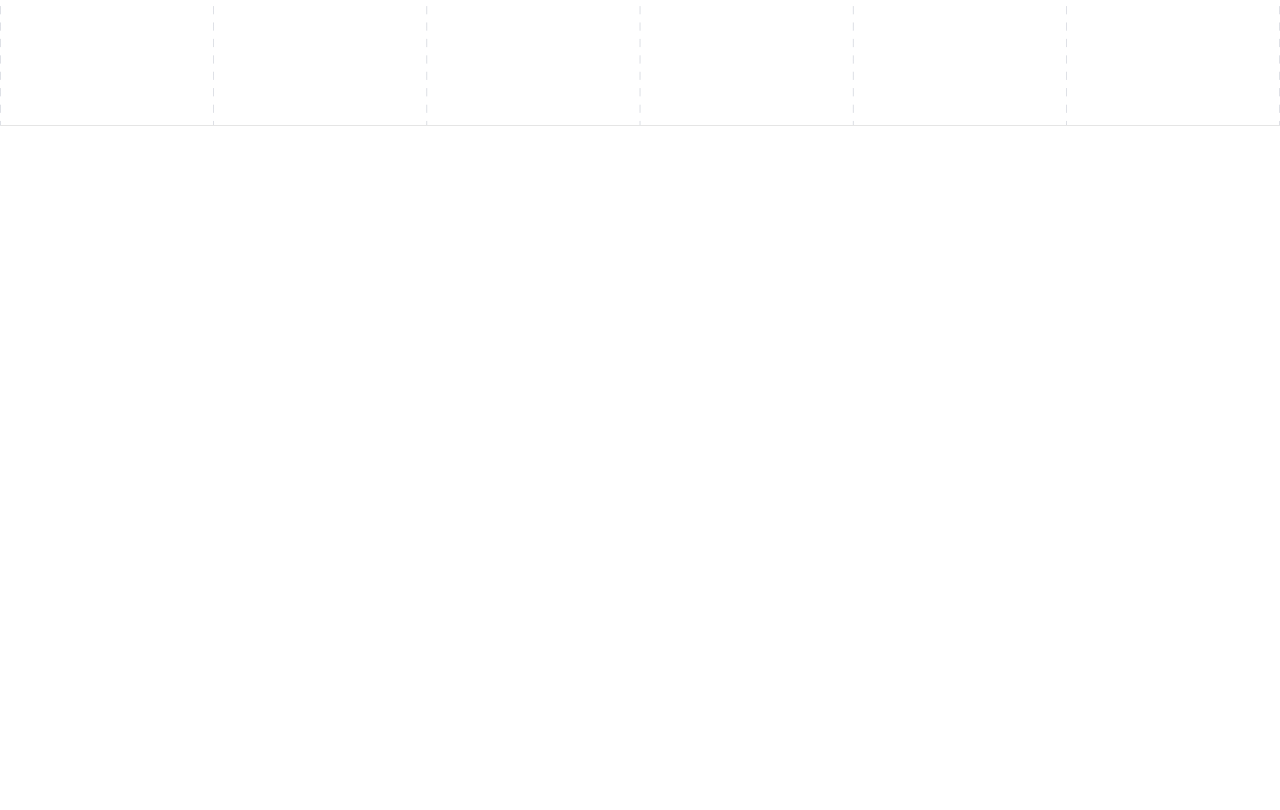
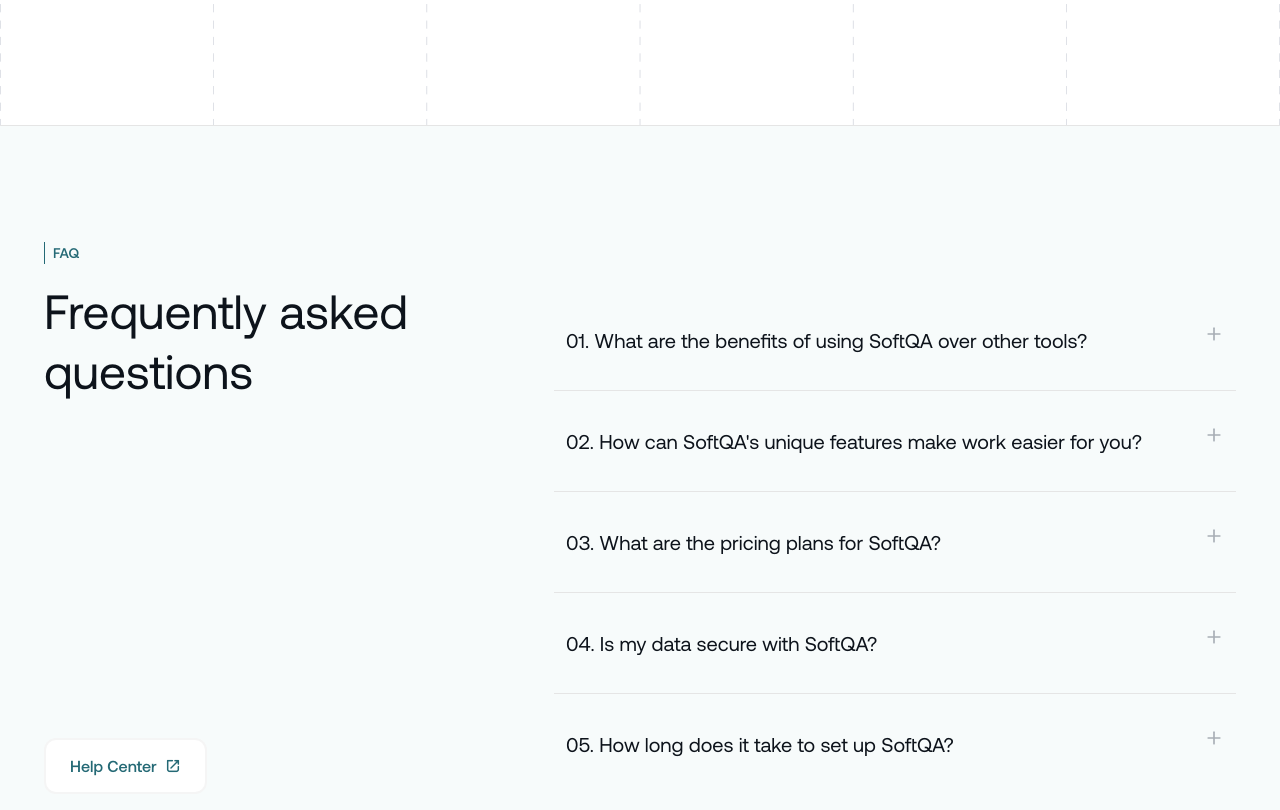
Before and after one commit to azkaanasiyya/softqa, a Next.js app: page /home in a window 1280 px wide. Shown: the part 4068-4878 px from the top of the page. Before the commit the page ends 4194 px from the top, so only its background shows below. Built offline with nearby package versions, Linux system fonts and the light colour scheme.

Commit message:
feat(home): add FAQ section

```diff
--- a/package.json
+++ b/package.json
@@ -9,6 +9,7 @@
     "lint": "next lint"
   },
   "dependencies": {
+    "@radix-ui/react-accordion": "^1.2.11",
     "@radix-ui/react-slot": "^1.2.3",
     "class-variance-authority": "^0.7.1",
     "clsx": "^2.1.1",
--- a/src/app/home/page.tsx
+++ b/src/app/home/page.tsx
@@ -1,4 +1,5 @@
 import HomeContent from "@/components/home/content";
+import HomeFAQs from "@/components/home/faqs";
 import HomeHero from "@/components/home/hero";
 import HomeSocialProof from "@/components/home/socialProof";
 import HomeTestimonials from "@/components/home/testimonials";
@@ -12,6 +13,7 @@
             <HomeContent />
             <HomeUsers />
             <HomeTestimonials />
+            <HomeFAQs />
         </div>
     )
 }
--- /dev/null
+++ b/src/components/data/faqs.ts
@@ -0,0 +1,39 @@
+export interface faqsProps {
+    value: string;
+    title: string;
+    desc: string;
+    description: string;
+}
+
+export const faqs: faqsProps[] = [
+    {
+        value: "01",
+        title: "01. What are the benefits of using SoftQA over other tools?",
+        desc: "SoftQA isn't just another team tool—it's your team's new powerhouse!",
+        description:"Another things, SoftQA AI Test Coder is the only platform to combine contextual insights, code intelligence and generative AI to write valid test code within complex environments automatically."
+    },
+    {
+        value: "02",
+        title: "02. How can SoftQA's unique features make work easier for you?",
+        desc: "SoftQA isn't just another team tool—it's your team's new powerhouse!",
+        description:"Another things, SoftQA AI Test Coder is the only platform to combine contextual insights, code intelligence and generative AI to write valid test code within complex environments automatically."
+    },
+    {
+        value: "03",
+        title: "03. What are the pricing plans for SoftQA?",
+        desc: "SoftQA isn't just another team tool—it's your team's new powerhouse!",
+        description:"Another things, SoftQA AI Test Coder is the only platform to combine contextual insights, code intelligence and generative AI to write valid test code within complex environments automatically."
+    },
+    {
+        value: "04",
+        title: "04. Is my data secure with SoftQA?",
+        desc: "SoftQA isn't just another team tool—it's your team's new powerhouse!",
+        description:"Another things, SoftQA AI Test Coder is the only platform to combine contextual insights, code intelligence and generative AI to write valid test code within complex environments automatically."
+    },
+    {
+        value: "05",
+        title: "05. How long does it take to set up SoftQA?",
+        desc: "SoftQA isn't just another team tool—it's your team's new powerhouse!",
+        description:"Another things, SoftQA AI Test Coder is the only platform to combine contextual insights, code intelligence and generative AI to write valid test code within complex environments automatically."
+    },
+]
--- /dev/null
+++ b/src/components/home/faqs.tsx
@@ -0,0 +1,48 @@
+import { Button } from "../ui/button";
+import Image from "next/image";
+import {
+  Accordion,
+  AccordionContent,
+  AccordionItem,
+  AccordionTrigger,
+} from "@/components/ui/accordion"
+import { faqs } from "../data/faqs";
+
+export default function HomeFAQs() {
+    return (
+        <div className="bg-primary-50 py-[116px] px-[124px] flex flex-col justify-center items-center">
+            <div className="max-w-[1192px] flex flex-row gap-8">
+                <div className="w-[478px] flex flex-col justify-between items-start">
+                    <div className="flex flex-col gap-4">
+                        <div className="flex flex-row gap-2">
+                            <div className="h-[22px] w-[1px] bg-primary-500" />
+                            <p className="text-[14px] font-medium leading-[22px] uppercase text-primary-500">faq</p>
+                        </div>
+                        <h2 className="max-w-[580px] text-[48px] leading-[60px] font-normal text-grayscale-900">Frequently asked questions</h2>
+                    </div>
+                    <Button variant="login" size="medium" className="cursor-pointer text-primary-500">
+                        Help Center
+                        <Image src="/home/help-icon.png" alt="faqs" width={16} height={16} />
+                    </Button>
+                </div>
+                <div className="flex justify-center pt-12 w-[682px]">
+                    <div className="flex flex-col w-[682px]">
+                        <Accordion
+                            type="single"
+                            collapsible
+                            className="w-[682px]"
+                        >
+                            {faqs.map((faq) => (
+                                <AccordionItem value={faq.value} key={faq.value}>
+                                    <AccordionTrigger>{faq.title}</AccordionTrigger>
+                                    <AccordionContent>{faq.desc}</AccordionContent>
+                                    <AccordionContent>{faq.description}</AccordionContent>
+                                </AccordionItem>
+                            ))}
+                        </Accordion>
+                    </div>
+                </div>
+            </div>
+        </div>
+    )
+}
--- /dev/null
+++ b/src/components/ui/accordion.tsx
@@ -0,0 +1,66 @@
+"use client"
+
+import * as React from "react"
+import * as AccordionPrimitive from "@radix-ui/react-accordion"
+import { Plus } from "lucide-react"
+
+import { cn } from "@/lib/utils"
+
+function Accordion({
+  ...props
+}: React.ComponentProps<typeof AccordionPrimitive.Root>) {
+  return <AccordionPrimitive.Root data-slot="accordion" {...props} />
+}
+
+function AccordionItem({
+  className,
+  ...props
+}: React.ComponentProps<typeof AccordionPrimitive.Item>) {
+  return (
+    <AccordionPrimitive.Item
+      data-slot="accordion-item"
+      className={cn("border-b last:border-b-0", className)}
+      {...props}
+    />
+  )
+}
+
+function AccordionTrigger({
+  className,
+  children,
+  ...props
+}: React.ComponentProps<typeof AccordionPrimitive.Trigger>) {
+  return (
+    <AccordionPrimitive.Header className="flex">
+      <AccordionPrimitive.Trigger
+        data-slot="accordion-trigger"
+        className={cn(
+          "focus-visible:border-ring focus-visible:ring-ring/50 px-3 py-8 flex flex-1 items-start justify-between gap-4 rounded-md text-left text-[20px] font-normal leading-[36px] text-grayscale-900 transition-all outline-none focus-visible:ring-[3px] disabled:pointer-events-none disabled:opacity-50 [&[data-state=open]>svg]:rotate-180",
+          className
+        )}
+        {...props}
+      >
+        {children}
+        <Plus className="pointer-events-none size-5 shrink-0 translate-y-0.5 text-grayscale-300 transition-transform duration-200" />
+      </AccordionPrimitive.Trigger>
+    </AccordionPrimitive.Header>
+  )
+}
+
+function AccordionContent({
+  className,
+  children,
+  ...props
+}: React.ComponentProps<typeof AccordionPrimitive.Content>) {
+  return (
+    <AccordionPrimitive.Content
+      data-slot="accordion-content"
+      className="data-[state=closed]:animate-accordion-up px-3 text-[18px] leading-[32px] font-normal text-grayscale-400 data-[state=open]:animate-accordion-down overflow-hidden text-sm"
+      {...props}
+    >
+      <div className={cn("pt-0 pb-4", className)}>{children}</div>
+    </AccordionPrimitive.Content>
+  )
+}
+
+export { Accordion, AccordionItem, AccordionTrigger, AccordionContent }
--- a/src/components/ui/button.tsx
+++ b/src/components/ui/button.tsx
@@ -16,6 +16,7 @@
       },
       size: {
         default: "h-[48px] rounded-[8px] px-[24px] py-[12px] text-[16px] flex flex-col justify-center items-center leading-[24px] font-medium",
+        medium: "h-[56px] rounded-[12px] px-[24px] py-[16px] text-[16px] flex flex-row gap-[8px] leading-[24px] font-medium",
         big: "h-[64px] rounded-[12px] px-[32px] py-[20px] text-[16px] flex flex-col justify-center items-center leading-[24px] font-medium",
       },
     },
```
Also changed, not shown: public/home/help-icon.png (added), 1 other file (tests, documents, lock files or other folders).
